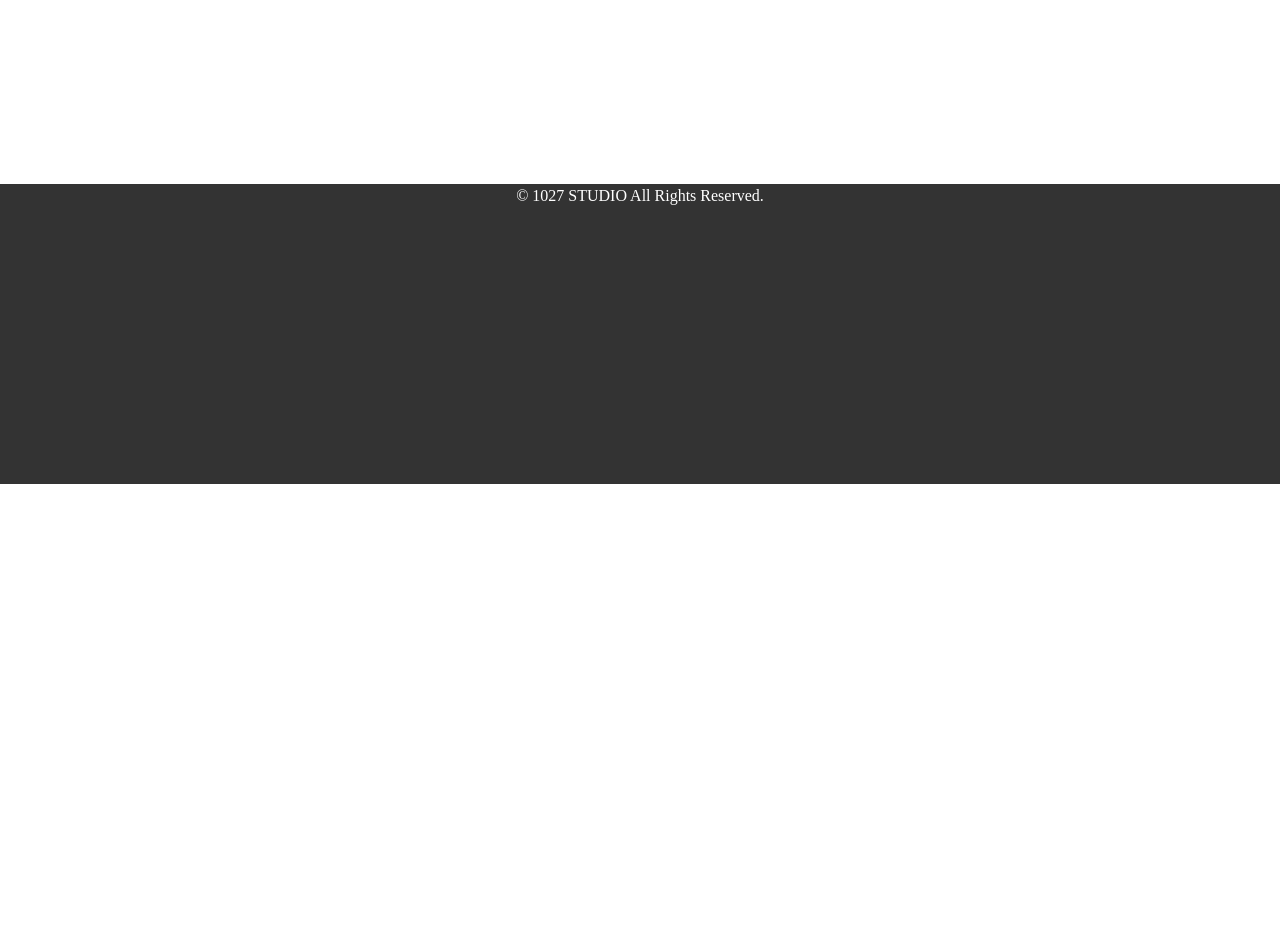
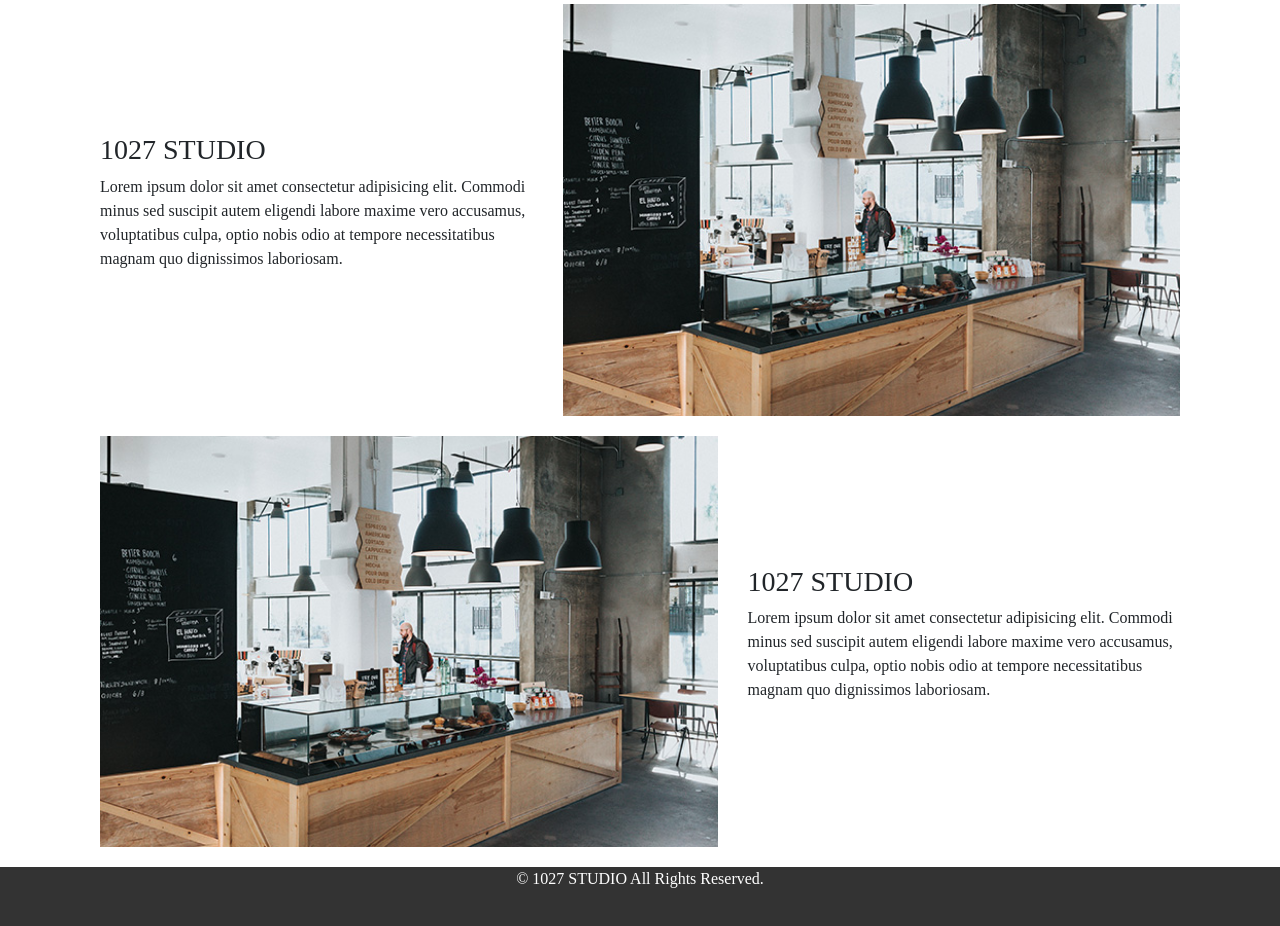
Before and after one commit to simpsonyuki/1027-studio, a plain HTML site: page index.html in a window 1280 px wide. Shown: the part 896-1822 px from the top of the page. Before the commit the page ends 1380 px from the top, so only its background shows below. Drawn offline with nearby package versions, Linux system fonts and the light colour scheme.

Commit message:
1102 首頁建置

```diff
--- a/css/style.scss
+++ b/css/style.scss
@@ -10,7 +10,7 @@ $main-color: #333;
 
 
 header {
-    height: 580px;
+    height: 880px;
 
     nav {
         width: 100%;
@@ -65,10 +65,11 @@ header {
         z-index: -1;
 
     }
-            .parallax-window {
-                min-height: 400px;
-                background: transparent;
-            }
+
+    .parallax-window {
+        min-height: 400px;
+        background: transparent;
+    }
 
     .title {
         position: absolute;
@@ -80,8 +81,21 @@ header {
 }
 
 main {
+    .about {
 
-    height: 500px;
+        .row {
+            margin: 20px auto;
+            align-items: center;
+
+            .txt {}
+
+            .img {
+                img {
+                    width: 100%;
+                }
+            }
+        }
+    }
 }
 
 footer {
--- a/index.html
+++ b/index.html
@@ -31,7 +31,7 @@
                 </nav>
             </div>
         </div>
-        <div class="banner parallax-window"  data-parallax="scroll" data-image-src="img/benner.jpg">
+        <div class="banner parallax-window" data-parallax="scroll" data-image-src="img/benner.jpg">
         </div>
         <div class="title">
             <span>
@@ -50,13 +50,40 @@
 
     <main>
         <div class="container">
-            <div class="row">
-                <div class="about" id="about">
-
+            <div class="about" id="about">
+                <div class="row">
+                    <div class="col-5 txt">
+                        <h3>1027 STUDIO</h3>
+                        <p>
+                            Lorem ipsum dolor sit amet consectetur adipisicing elit. Commodi minus sed suscipit autem
+                            eligendi
+                            labore maxime vero accusamus, voluptatibus culpa, optio nobis odio at tempore necessitatibus
+                            magnam quo
+                            dignissimos laboriosam.
+                        </p>
+                    </div>
+                    <div class="col-7 img">
+                        <img src="./img/about.jpg" alt="">
+                    </div>
+                </div>
+                <div class="row">
+                    <div class="col-7 img">
+                        <img src="./img/about.jpg" alt="">
+                    </div>
+                    <div class="col-5 txt">
+                        <h3>1027 STUDIO</h3>
+                        <p>
+                            Lorem ipsum dolor sit amet consectetur adipisicing elit. Commodi minus sed suscipit autem
+                            eligendi
+                            labore maxime vero accusamus, voluptatibus culpa, optio nobis odio at tempore necessitatibus
+                            magnam quo
+                            dignissimos laboriosam.
+                        </p>
+                    </div>
                 </div>
             </div>
-            <div class="row">
-                <div class="product" id="product">
+            <div class="product" id="product">
+                <div class="row">
 
                 </div>
             </div>
@@ -90,8 +117,8 @@
     <script src="https://cdn.jsdelivr.net/npm/bootstrap@4.5.3/dist/js/bootstrap.bundle.min.js"
         integrity="sha384-ho+j7jyWK8fNQe+A12Hb8AhRq26LrZ/JpcUGGOn+Y7RsweNrtN/tE3MoK7ZeZDyx"
         crossorigin="anonymous"></script>
-        <script src="./js/parallax.min.js"></script>
-        <script src="./js/main.js"></script>
+    <script src="./js/parallax.min.js"></script>
+    <script src="./js/main.js"></script>
 
 </body>
 
```
Also changed, not shown: css/style.css, img/about.jpg (added), img/pro-01.jpg (added), img/pro-02.jpg (added), img/原檔/pro-01.jpg (added), 3 other files.
